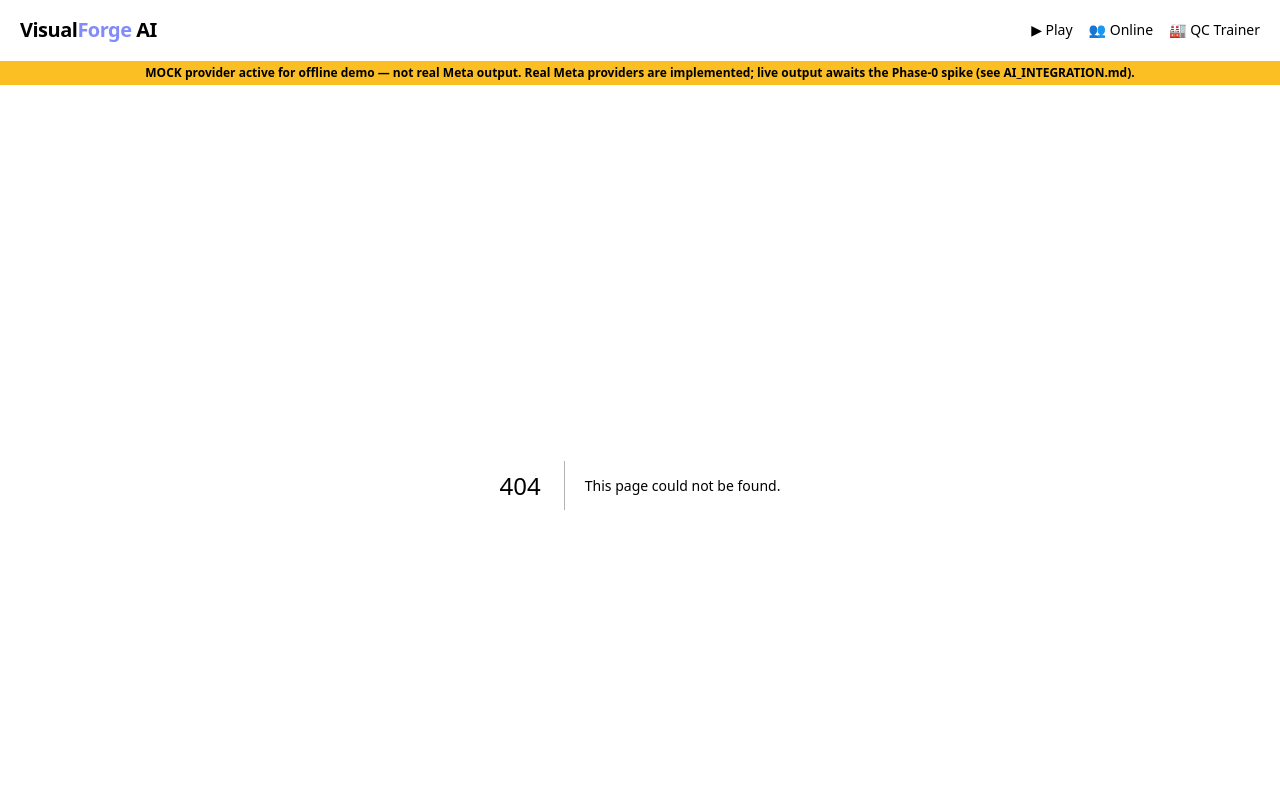
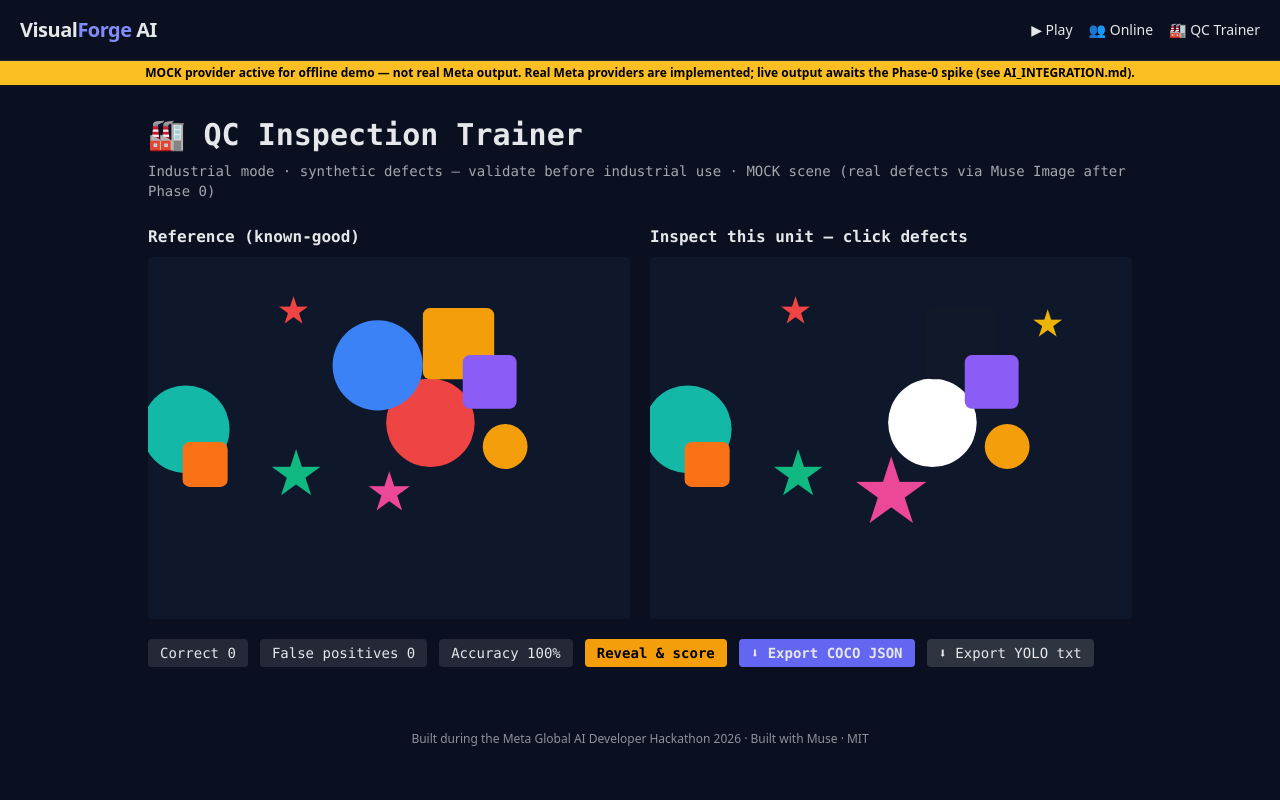
Before and after one commit to RemotingCoders/VisualForge-AI, a Next.js app: page /qc in a window 1280 px wide. Before the commit this address had no page. Shown: the top 800 px of the page. Built offline with nearby package versions, Linux system fonts and the light colour scheme.

Commit message:
Phase 4: QC Inspection Trainer — session scoring, COCO/YOLO export

```diff
--- /dev/null
+++ b/src/app/qc/page.tsx
@@ -0,0 +1,26 @@
+'use client';
+import { useMemo, useRef, useState } from 'react';
+import { generateDemoScene, renderShapes } from '@/lib/demoScene';
+import { clickHits, accuracy } from '@/lib/engine/geometry';
+import { toCOCO, toYOLO } from '@/lib/coco';
+
+const DEFECTS = ['scratch', 'crack', 'dent', 'missing component', 'corrosion', 'misalignment', 'wrong color', 'foreign object'];
+export default function QC() {
+  const scene = useMemo(() => generateDemoScene(42), []); const [found, setFound] = useState<string[]>([]); const [falsePos, setFalsePos] = useState(0); const [revealed, setRevealed] = useState(false); const ref = useRef<SVGSVGElement>(null);
+  const click = (e: React.MouseEvent) => { if (!ref.current || revealed) return; const r = ref.current.getBoundingClientRect(); const x = ((e.clientX - r.left) / r.width) * 400, y = ((e.clientY - r.top) / r.height) * 300;
+    const hit = scene.differences.find(d => !found.includes(d.id) && clickHits({ x, y }, d.bbox, 14)); hit ? setFound(f => [...f, hit.id]) : setFalsePos(n => n + 1); };
+  const download = (name: string, text: string) => { const a = document.createElement('a'); a.href = URL.createObjectURL(new Blob([text], { type: 'application/json' })); a.download = name; a.click(); };
+  const coco = () => download('visualforge-dataset.json', JSON.stringify(toCOCO([{ id: 1, file_name: 'product-modified.svg', width: 400, height: 300 }], scene.differences.map((d, i) => ({ imageId: 1, categoryId: (i % DEFECTS.length) + 1, bbox: d.bbox })), DEFECTS.map((n, i) => ({ id: i + 1, name: n }))), null, 2));
+  return (<main className="max-w-5xl mx-auto px-5 py-8 font-mono">
+    <h1 className="text-3xl font-black">🏭 QC Inspection Trainer</h1><p className="opacity-70 mt-2 text-sm">Industrial mode · synthetic defects — validate before industrial use · MOCK scene (real defects via Muse Image after Phase 0)</p>
+    <div className="grid md:grid-cols-2 gap-5 mt-6">
+      <div><h2 className="font-bold mb-2">Reference (known-good)</h2><svg viewBox="0 0 400 300" className="w-full rounded bg-slate-900" dangerouslySetInnerHTML={{ __html: renderShapes(scene.original) }} /></div>
+      <div><h2 className="font-bold mb-2">Inspect this unit — click defects</h2><svg ref={ref} onClick={click} viewBox="0 0 400 300" className="w-full rounded bg-slate-900 cursor-crosshair" dangerouslySetInnerHTML={{ __html: renderShapes(scene.modified) + (revealed ? scene.differences.map(d => `<rect x="${d.bbox.x}" y="${d.bbox.y}" width="${d.bbox.width}" height="${d.bbox.height}" fill="none" stroke="#ef4444" stroke-width="3"/>`).join('') : '') }} /></div>
+    </div>
+    <div className="flex flex-wrap gap-3 mt-5 text-sm"><span className="bg-white/10 px-3 py-1 rounded">Correct {found.length}</span><span className="bg-white/10 px-3 py-1 rounded">False positives {falsePos}</span><span className="bg-white/10 px-3 py-1 rounded">Accuracy {Math.round(accuracy(found.length, found.length + falsePos) * 100)}%</span>
+      <button className="bg-amber-500 text-black font-bold px-3 py-1 rounded" onClick={() => setRevealed(true)}>Reveal &amp; score</button>
+      <button className="bg-indigo-500 font-bold px-3 py-1 rounded" onClick={coco}>⬇ Export COCO JSON</button>
+      <button className="bg-white/15 px-3 py-1 rounded" onClick={() => download('labels.txt', scene.differences.map((d, i) => toYOLO(d.bbox, 400, 300, i % DEFECTS.length)).join('\n'))}>⬇ Export YOLO txt</button></div>
+    {revealed && <p className="mt-4 text-sm">Missed: {scene.differences.length - found.length} · Only verified/human-approved samples enter production exports; unverified are separated and labeled synthetic.</p>}
+  </main>);
+}
```
